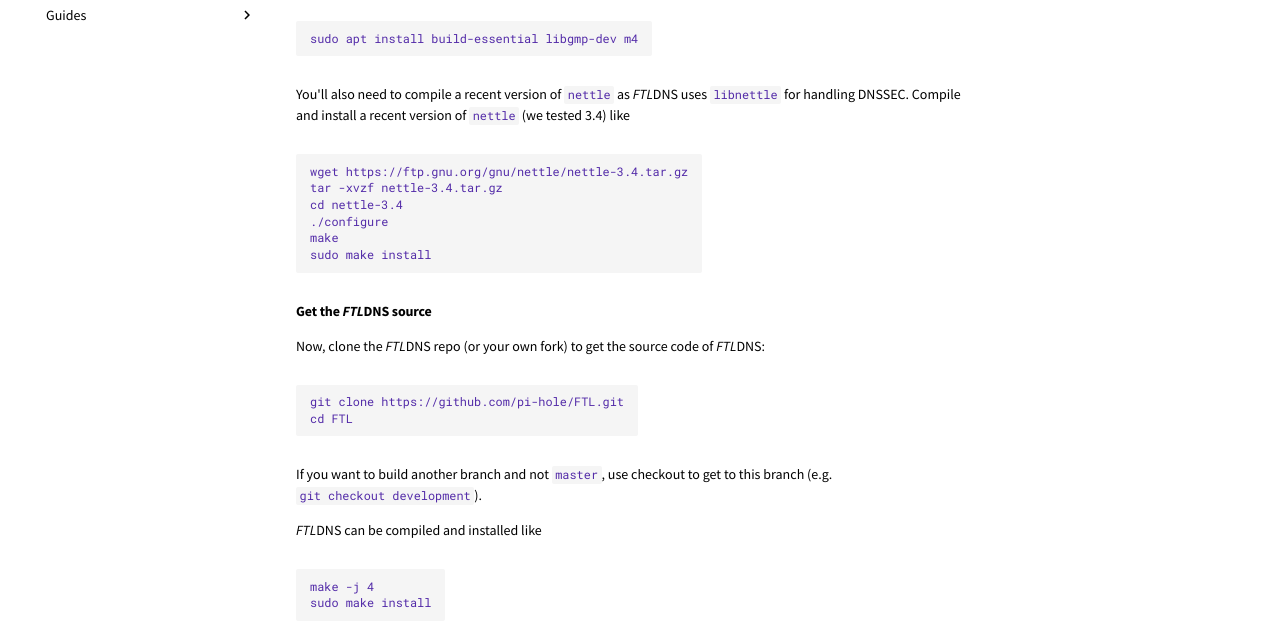
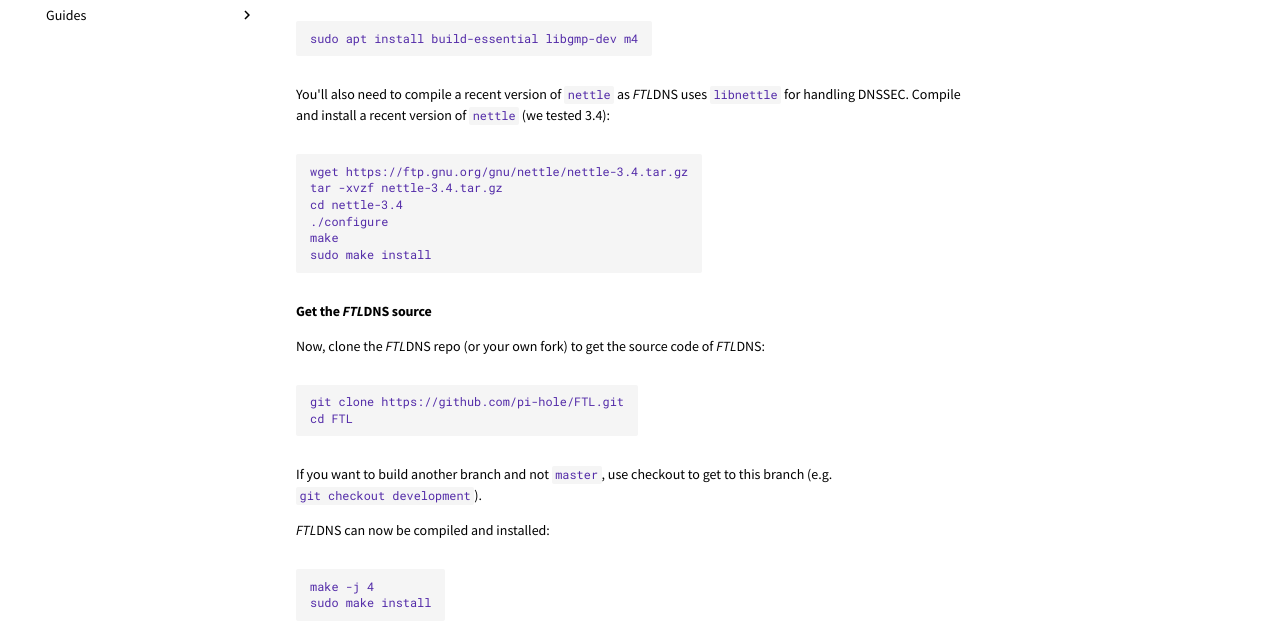
Before and after one commit to pi-hole/docs, an MkDocs documentation site: the page built from docs/ftldns/compile.md, in a window 1280 px wide and 1186 px high. Shown: the part 351-978 px from the top of the window. Built offline with MkDocs 1.6.1 and Material for MkDocs 9.7.7, drawn with Linux system fonts in a browser that asks for light colours; old or Windows-style settings are respelled for this version of MkDocs.

Commit message:
Remove "like"
Signed-off-by: DL6ER <dl6er@dl6er.de>

````diff
--- a/docs/ftldns/compile.md
+++ b/docs/ftldns/compile.md
@@ -7,7 +7,7 @@
 sudo apt install build-essential libgmp-dev m4
 ```
 
-You'll also need to compile a recent version of `nettle` as *FTL*DNS uses `libnettle` for handling DNSSEC. Compile and install a recent version of `nettle` (we tested 3.4) like
+You'll also need to compile a recent version of `nettle` as *FTL*DNS uses `libnettle` for handling DNSSEC. Compile and install a recent version of `nettle` (we tested 3.4):
 ```
 wget https://ftp.gnu.org/gnu/nettle/nettle-3.4.tar.gz
 tar -xvzf nettle-3.4.tar.gz
@@ -26,7 +26,7 @@
 
 If you want to build another branch and not `master`, use checkout to get to this branch (e.g. `git checkout development`).
 
-*FTL*DNS can be compiled and installed like
+*FTL*DNS can now be compiled and installed:
 ```
 make -j 4
 sudo make install
````
